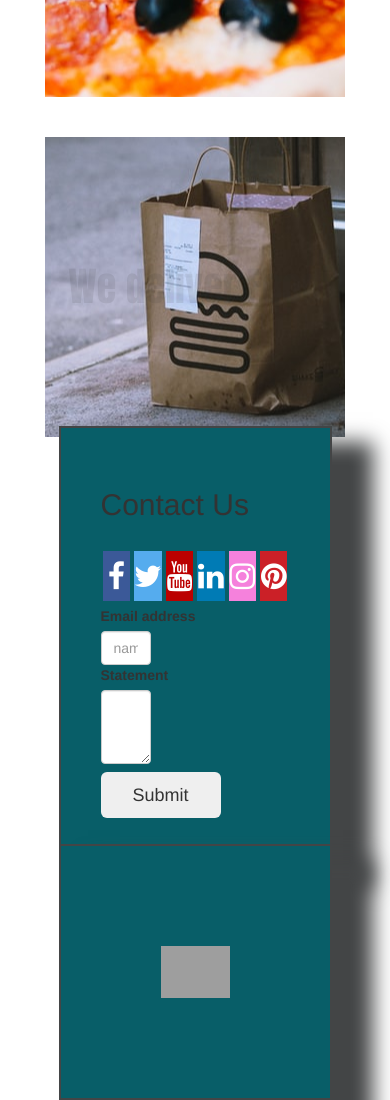
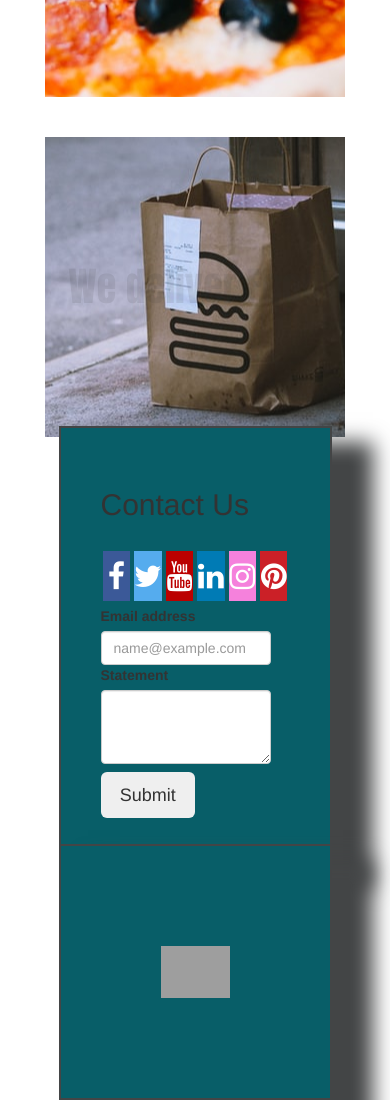
Before and after one commit to Himani-Trivedi/Food-Delivery, a plain HTML site: page about.html in a window 390 px wide. Shown: the part 819-1919 px from the top of the page. Drawn offline with nearby package versions, Linux system fonts and the light colour scheme; some packages are replaced by stand-ins of ours; grey boxes are pictures that could not be loaded; a web font is replaced by a local one.

Commit message:
Input Box changed

```diff
--- a/aboutcss.css
+++ b/aboutcss.css
@@ -197,9 +197,12 @@ opacity: 0.7;
 
     .filldetail h1{font-size: 30px;}
 
-    #exampleFormControlInput1{width: 50px;}
+    #exampleFormControlInput1{width: 90%;}
 
-    #exampleFormControlTextarea1{width: 50px;}
+    #exampleFormControlTextarea1{width: 90%;}
 
+    .filldetail button{
+        width: 50%;
+    }
 
 }
```
